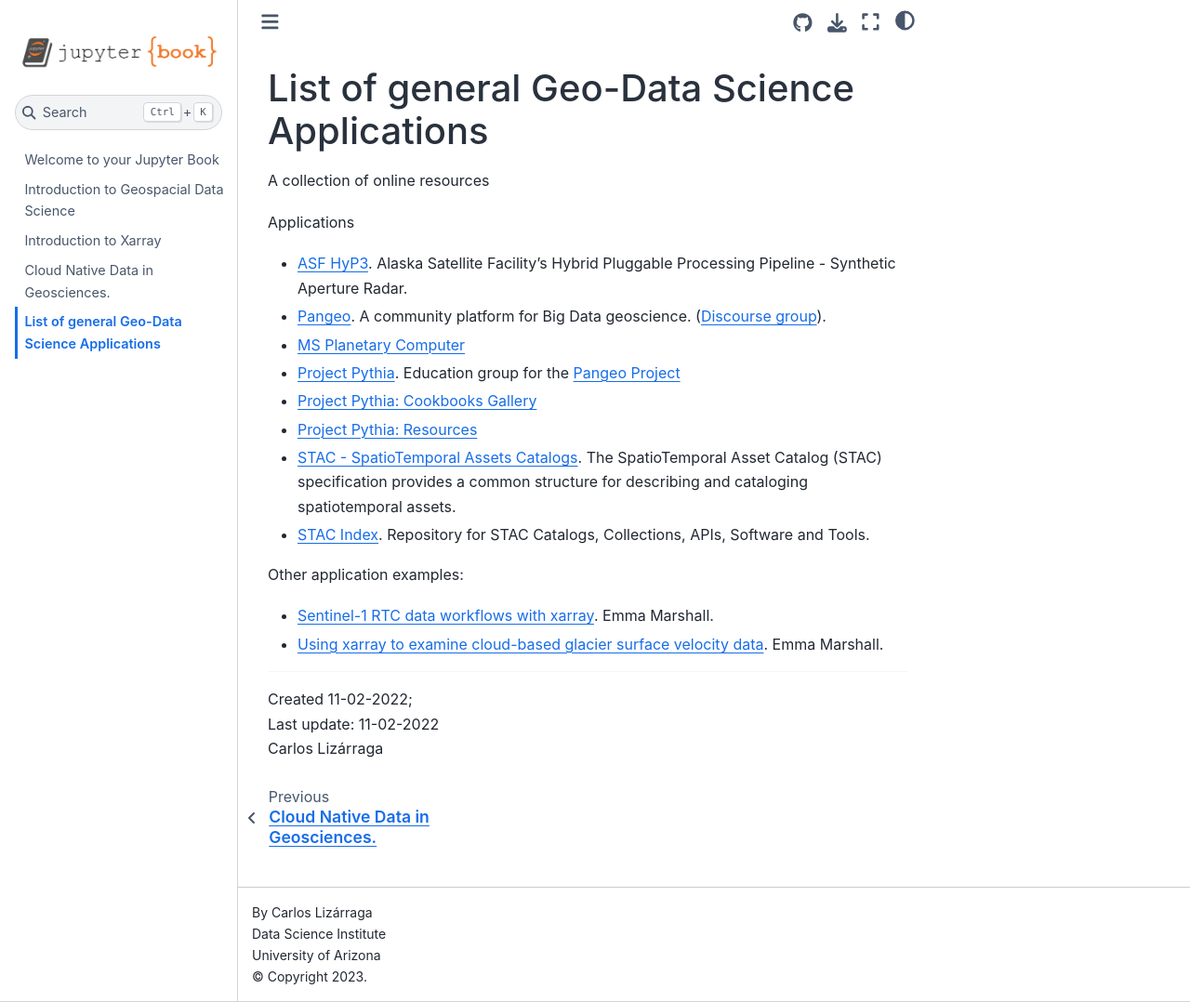
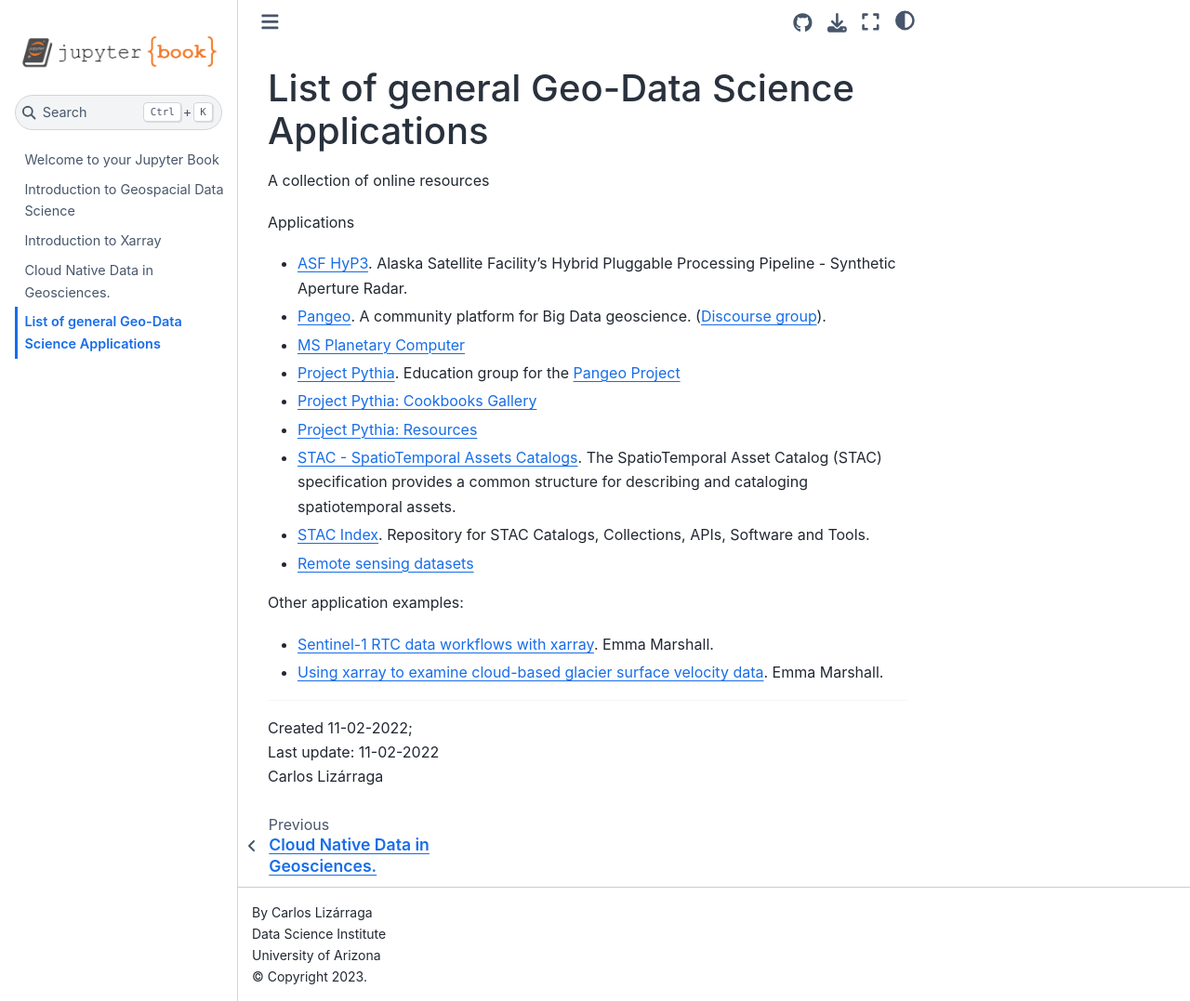
Before and after one commit to clizarraga-UAD7/geo-datascience2, a Jupyter Book: the page built from geo-ds-reads.md, in a window 1280 px wide and 1078 px high. Shown: the whole window at 93% size. Built offline with Jupyter Book 1.0.4 settings and Sphinx 7.4.7 and the Sphinx Book theme 1.1.4, drawn with Linux system fonts in a browser that asks for light colours; pages that are not in the unit, such as notebooks, are missing from menus.

Commit message:
Update geo-ds-reads.md

```diff
--- a/geo-ds-reads.md
+++ b/geo-ds-reads.md
@@ -13,6 +13,7 @@ Applications
 - [Project Pythia: Resources](https://projectpythia.org/resource-gallery.html)
 - [STAC - SpatioTemporal Assets Catalogs](https://stacspec.org/en). The SpatioTemporal Asset Catalog (STAC) specification provides a common structure for describing and cataloging spatiotemporal assets.
 - [STAC Index](https://www.stacindex.org/). Repository for STAC Catalogs, Collections, APIs, Software and Tools.
+- [Remote sensing datasets](https://github.com/satellite-image-deep-learning/remote-sensing-datasets)
 
 
 
```
